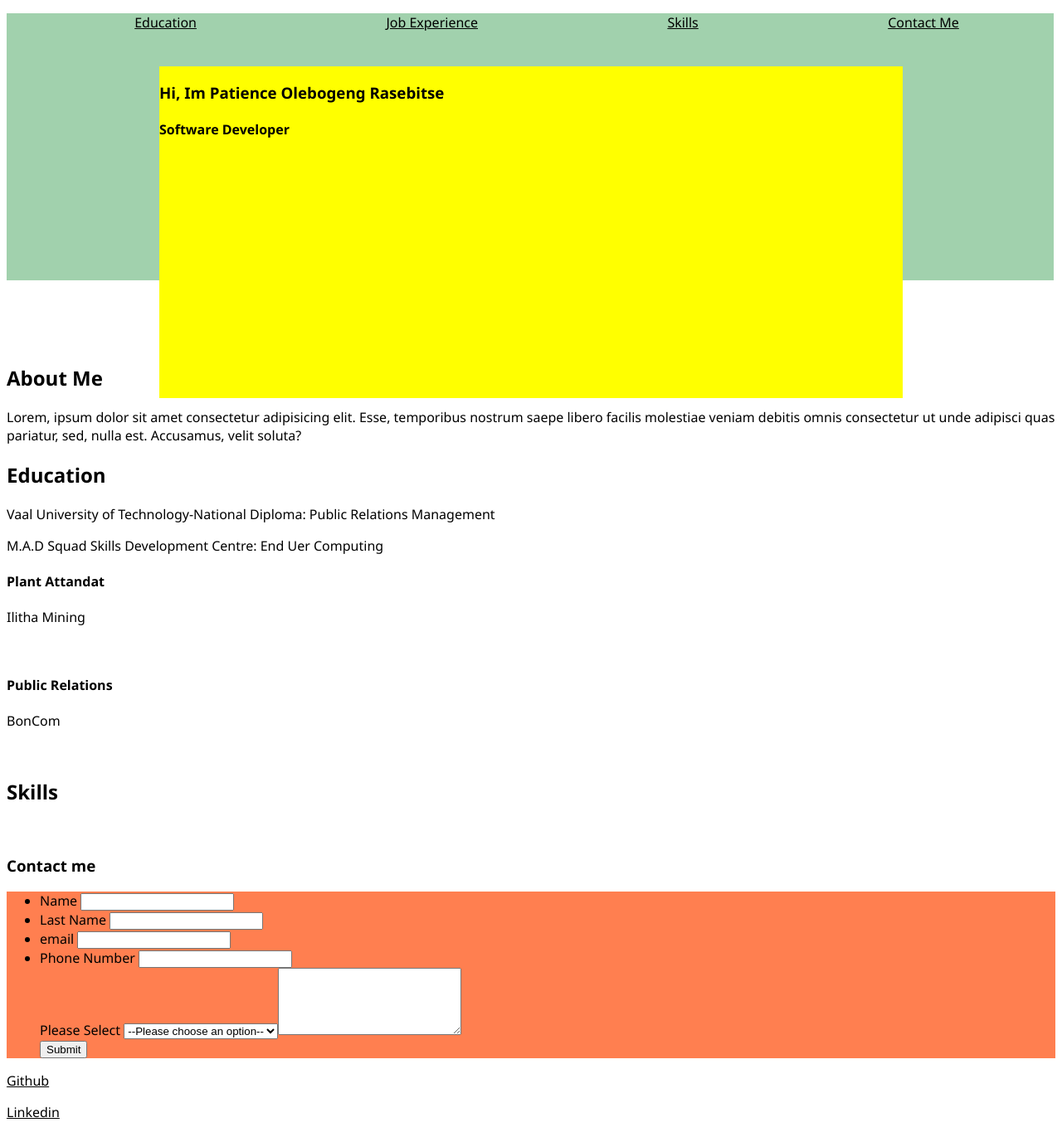
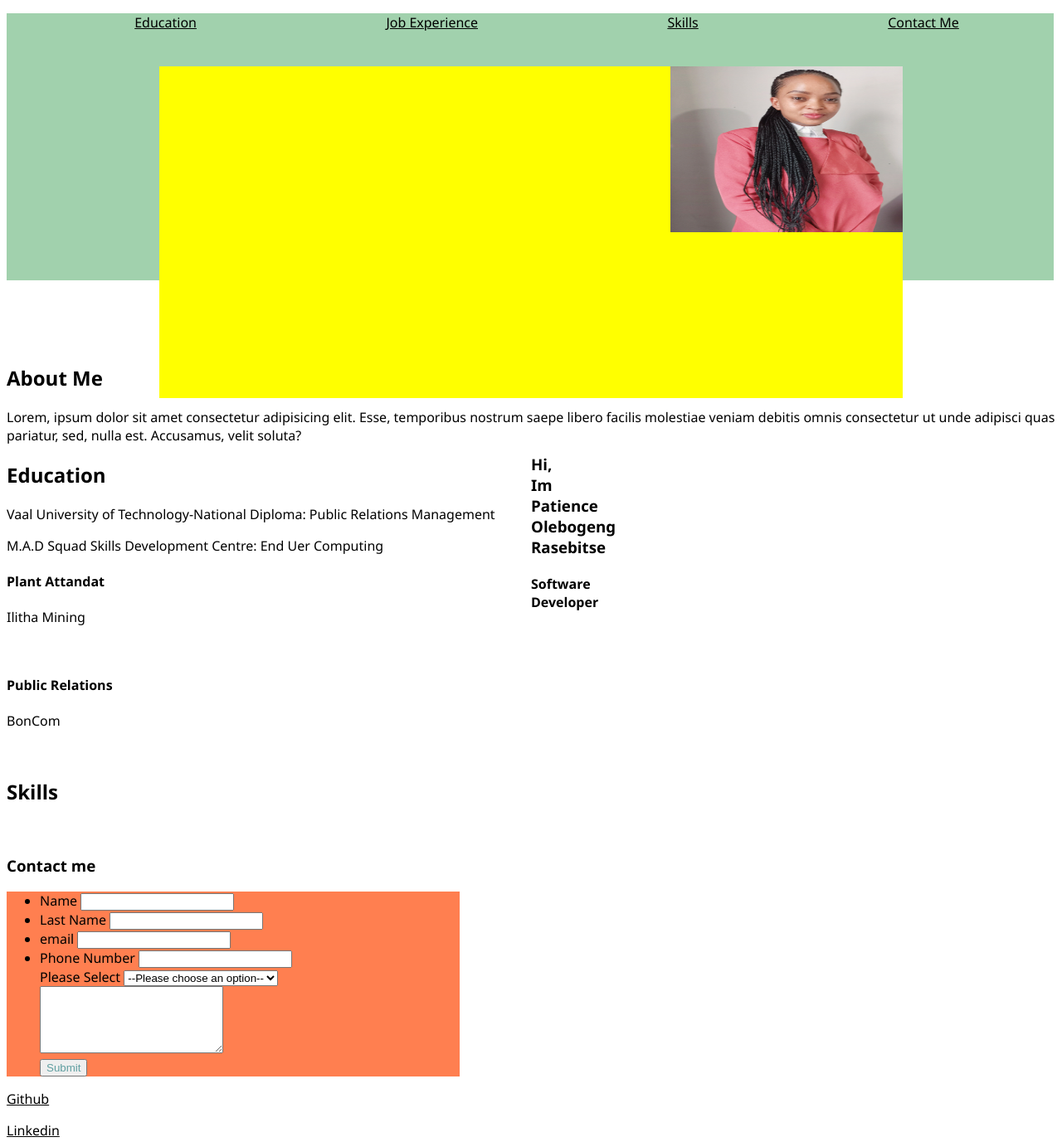
Before and after one commit to OlebogengRasebitse/PATRAS995_BCL2302_Justin_OlebogengRasebitse_ITW9, a plain HTML site: page index.html in a window 1280 px wide. Shown: the whole page at 83% size. Drawn offline with Linux system fonts and the light colour scheme.

Commit message:
Shaded submit button

```diff
--- a/index.html
+++ b/index.html
@@ -13,26 +13,32 @@
 <body>
     <header>
 
-        <nav >
-            <ul class="navbar" >
+        <nav>
+            <ul class="navbar">
                 <a href="#Education">Education</a>
                 <a href="#Job Experience">Job Experience</a>
                 <a href="#Skills">Skills</a>
                 <a href="#Contact Me">Contact Me</a>
             </ul>
         </nav>
+
         <picture>
-            <source srcset=""
+            <div class="headerblock">
+                <source srcset="./img/ImageSmall.jpg" media="max-width: 600px">
+                <source srcset="./img/Imagemedium.jpg" media="max-width: 1000">
+                <img src="./images/ImageLarge.jpg" alt="Image" width="280px" height="200px">
         </picture>
-        <div class="headerblock">
+        <div id="intro">
             <h3>Hi, Im Patience Olebogeng Rasebitse</h1>
                 <h4>Software Developer</h4>
+        </div>
         </div>
 
     </header>
 
     <h2>About Me</h2>
-    <p>Lorem, ipsum dolor sit amet consectetur adipisicing elit. Esse, temporibus nostrum saepe libero facilis molestiae veniam debitis omnis consectetur ut unde adipisci quas pariatur, sed, nulla est. Accusamus, velit soluta?</p>
+    <p>Lorem, ipsum dolor sit amet consectetur adipisicing elit. Esse, temporibus nostrum saepe libero facilis molestiae
+        veniam debitis omnis consectetur ut unde adipisci quas pariatur, sed, nulla est. Accusamus, velit soluta?</p>
 
     <h2 id="Education"> Education</h2>
     <p>Vaal University of Technology-National Diploma: Public Relations Management</p>
@@ -63,7 +69,7 @@
             </li>
             <li class="row">
                 <label for="email">email</label>
-                <input type="text" id="Email"required>
+                <input type="text" id="Email" required>
             </li>
             <li class="row">
                 <label for="Phone Number">Phone Number</label>
@@ -81,7 +87,11 @@
                 <br>
                 <textarea id="msg" name="msg" rows="5" cols="25"></textarea>
                 <br>
-                <input type="submit"value="Submit">
+                <input style="color: cadetblue;" type="submit" value="Submit">
+
+
+
+
             </select>
 
 
@@ -106,7 +116,7 @@
 
 
 
-<p><a href= https://github.com/OlebogengRasebitse/digital-resume.git>Github</a></p>
+        <p><a href=https://github.com/OlebogengRasebitse/digital-resume.git>Github</a></p>
         <p><a href="https://www.linkedin.com/in/patience-rasebitse-0a1281b2/">Linkedin</a></p>
     </footer>
 
--- a/stylesheet.css
+++ b/stylesheet.css
@@ -12,6 +12,16 @@ header {
     bottom: 40%;
     left: 15%;
 
+
+}
+
+#intro {
+    padding: 50%;
+
+}
+
+img {
+    float: right;
 
 }
 
@@ -39,4 +49,7 @@ header {
 
 .cover {
     background-color: coral;
+    width: 40%;
+    justify-content: center;
+
 }
```
Also changed, not shown: images/ImageLarge.jpg (added), images/ImageMedium.jpg (added), images/ImageSmall.jpg (added). Lines whose indentation alone changed are shown as unchanged.
